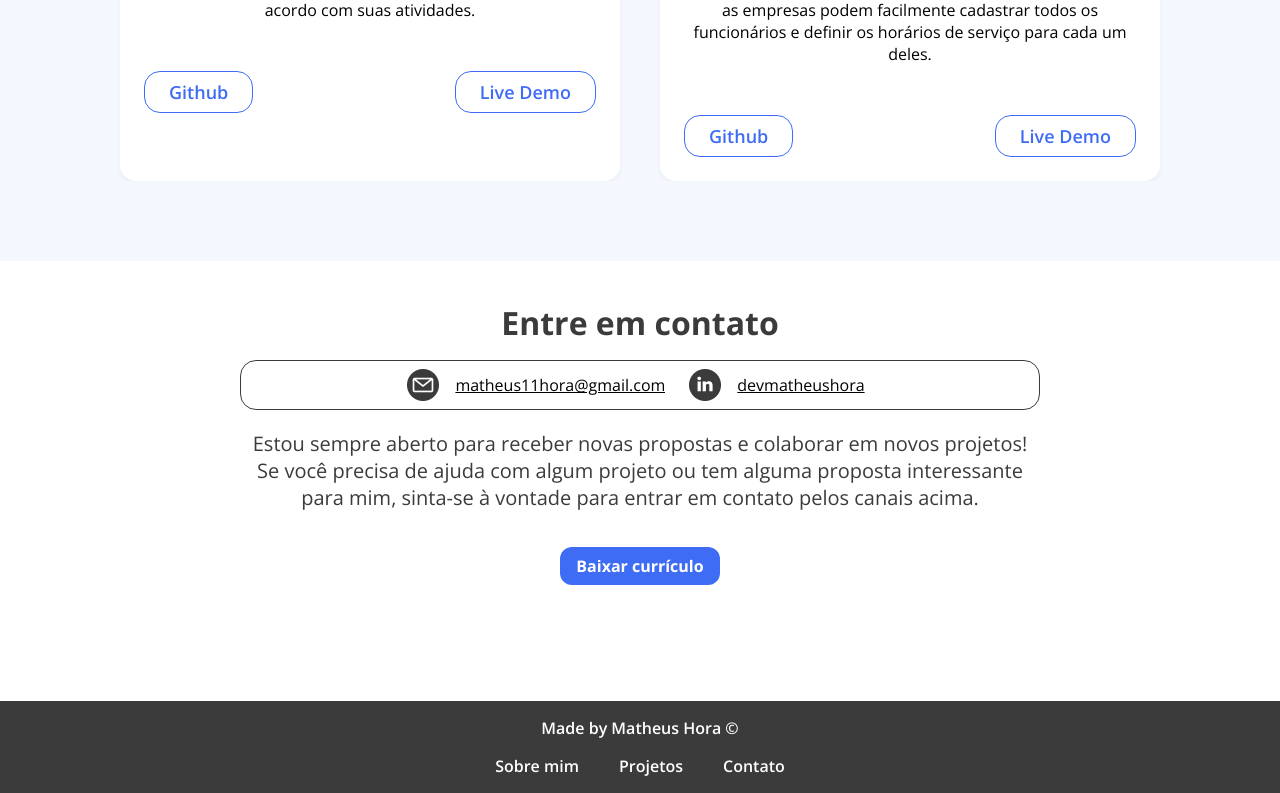
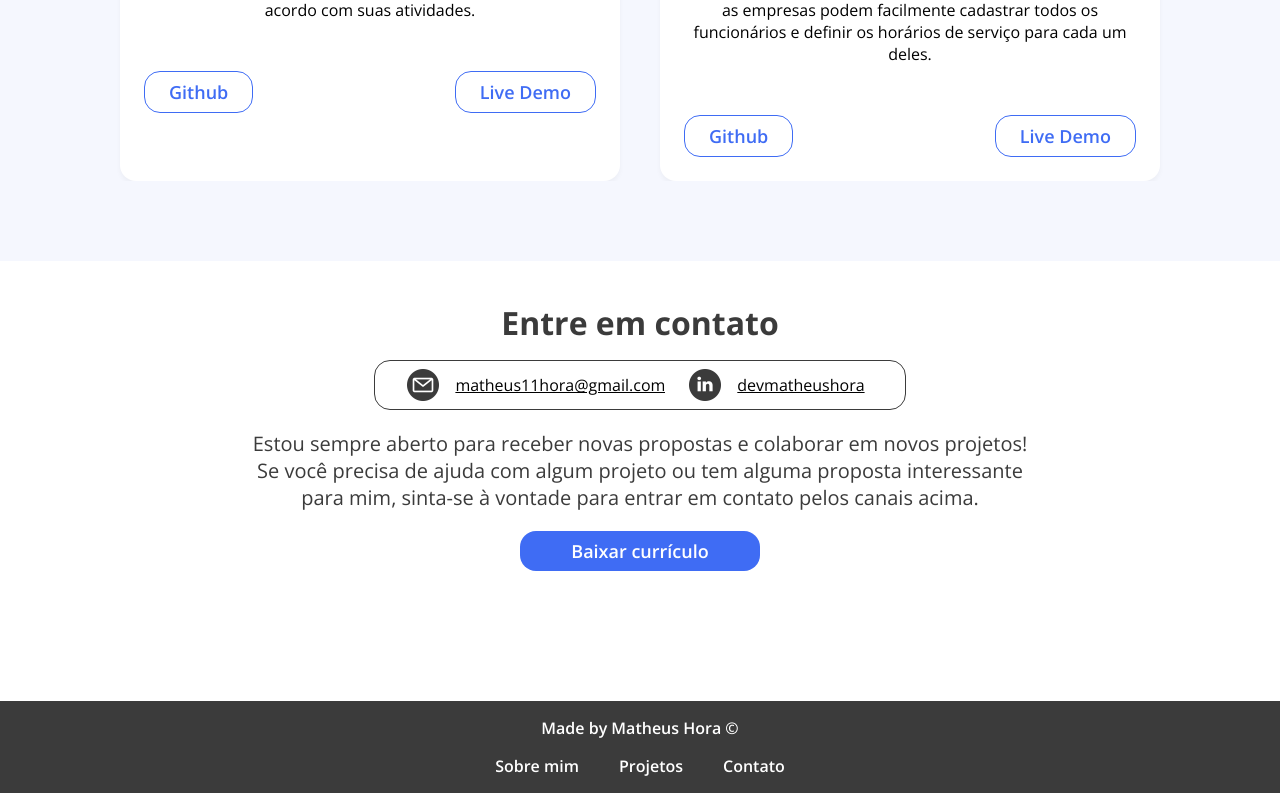
Before and after one commit to Matheus-hora48/portifolio-matheus-hora, a Next.js app: page / in a window 1280 px wide. Shown: the part 3587-4380 px from the top of the page. Built offline with nearby package versions, Linux system fonts and the light colour scheme.

Commit message:
Adicionando o cv e mudando alguns alianhamentos

```diff
--- a/src/components/about/about.module.css
+++ b/src/components/about/about.module.css
@@ -11,6 +11,7 @@
     font-size: 2rem;
     font-weight: 700;
     margin-bottom: 50px;
+    display: none;
 }
 
 .content{
@@ -59,6 +60,11 @@
         padding: 0 2rem;
     }
 
+    .about h2{
+        display: flex;
+        justify-content: center;
+    }
+
     .content{
         width: 100%;
         display: flex;
@@ -77,5 +83,6 @@
         width: 100%;
         height: auto;
         margin-left: 0;
+        padding: 0 2rem;
     }
 }
--- a/src/components/about/about.tsx
+++ b/src/components/about/about.tsx
@@ -7,6 +7,7 @@ import MoreInfos from "../moreInfos/moreInfos";
 const About = () => {
   return (
     <section className={Style.about}>
+      <h2>Sobre</h2>
       <div className={Style.content}>
         <div className={Style.image}>
           <Image src={Photo} alt={"photo dev"} layout="responsive" />
--- a/src/components/contact/contact.module.css
+++ b/src/components/contact/contact.module.css
@@ -11,6 +11,10 @@
 .contactDiv {
   max-width: 800px;
   width: 90%;
+  display: flex;
+  flex-direction: column;
+  justify-content: center;
+  align-items: center;
 }
 
 .contactDiv h2 {
@@ -56,14 +60,23 @@
 }
 
 .button {
+  padding: 8px 24px;
+  justify-content: center;
+  align-items: center;
+  gap: 16px;
+  display: flex;
+  border-radius: 16px;
   background-color: var(--primary-color);
-  padding: 0.5em 1em;
-  border: none;
-  border-radius: 12px;
-  color: #FFFFFF;
-  font-size: 1em;
-  font-weight: 700;
-  margin-top: 1em;
+  color: white;
+  font-size: 18px;
+  font-weight: 600;
+  transition: 0.1s ease-in;
+  width: 30%;
+}
+
+.button:hover {
+  cursor: pointer;
+  background-color: var(--secundary-color);
 }
 
 @media (max-width: 600px) {
--- a/src/components/contact/contact.tsx
+++ b/src/components/contact/contact.tsx
@@ -45,7 +45,13 @@ const Contact = () => {
           proposta interessante para mim, sinta-se à vontade para entrar em
           contato pelos canais acima.
         </p>
-        <button className={Style.button}>Baixar currículo</button>
+        <a
+          className={Style.button}
+          href="../curriculo/meu_curriculo.pdf"
+          download
+        >
+          Baixar currículo
+        </a>
       </div>
     </section>
   );
--- a/src/components/moreInfos/moreInfos.module.css
+++ b/src/components/moreInfos/moreInfos.module.css
@@ -40,3 +40,11 @@
 .content-wrapper.hide {
   opacity: 0;
 }
+
+
+@media (max-width: 1000px) {
+  .content{
+      padding: 0 2rem;
+  }
+
+}
```
Also changed, not shown: 1 other file (tests, documents, lock files or other folders).
